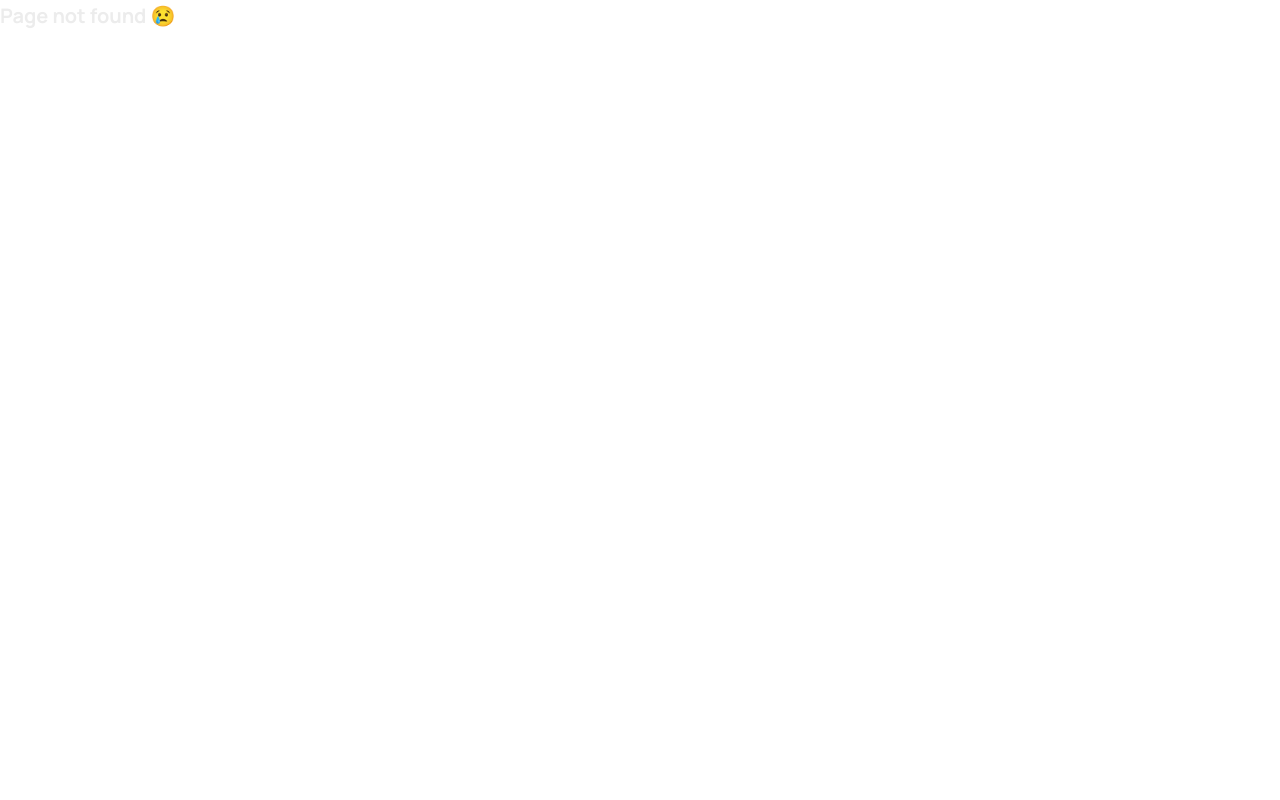
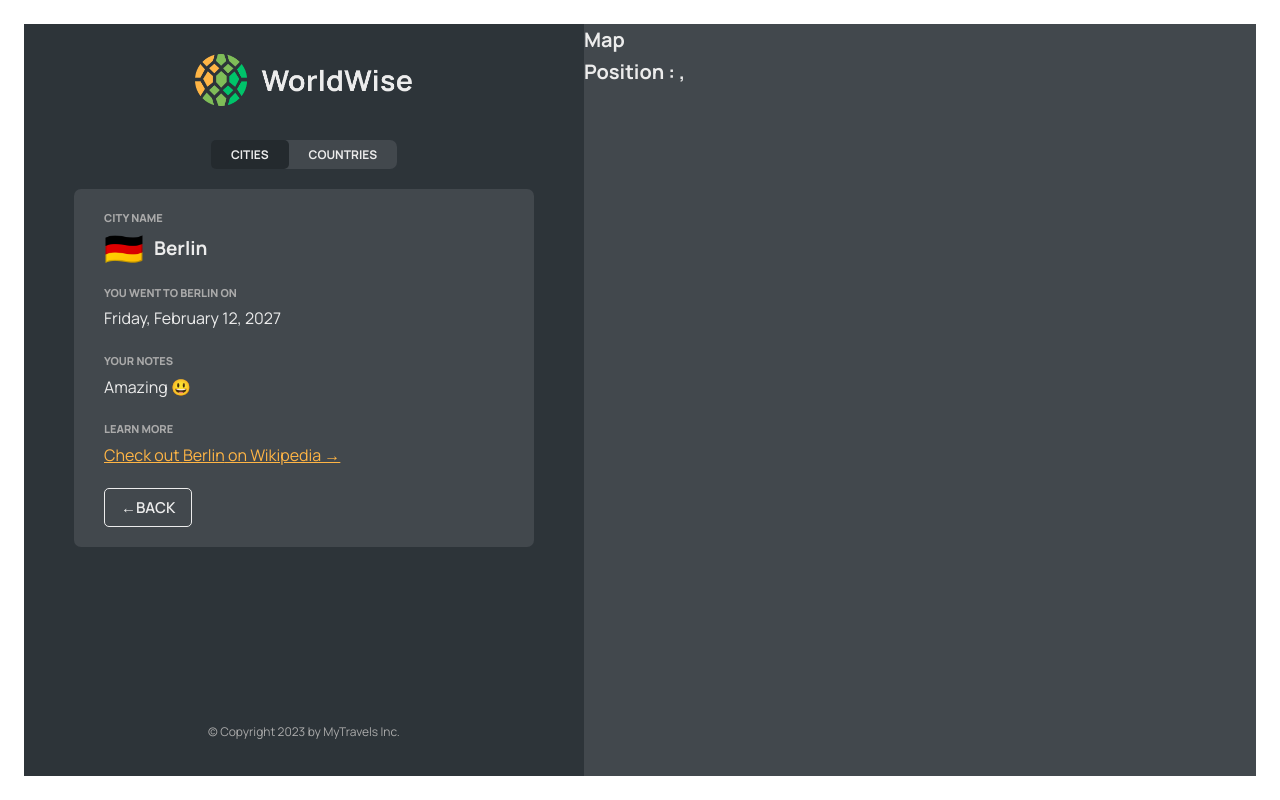
Before and after one commit to GabrielVoicu89/myTrips, a React (Vite) app: page /app/cities/1 in a window 1280 px wide. Before the commit this address had no page. Built offline with nearby package versions, Linux system fonts and the light colour scheme; data requests are answered from the project's data file.

Commit message:
added useContext

```diff
--- a/data/cities.json
+++ b/data/cities.json
@@ -37,7 +37,7 @@
       "id": 73930385
     },
     {
-      "cityName": "Madrid",
+      "cityName": "Barcelona",
       "country": "Spain",
       "emoji": "🇪🇸",
       "date": "2027-07-15T08:22:53.976Z",
--- a/src/App.jsx
+++ b/src/App.jsx
@@ -1,5 +1,4 @@
-import { BrowserRouter, Route, Routes } from "react-router-dom";
-import { useEffect, useState } from "react";
+import { BrowserRouter, Navigate, Route, Routes } from "react-router-dom";
 
 import Product from "./pages/Product";
 import Pricing from "./pages/Pricing";
@@ -9,53 +8,30 @@ import AppLayout from "./pages/AppLayout";
 import Login from "./pages/Login";
 import CityList from "./components/CityList";
 import CountryList from "./components/CountryList";
-
-const BASE_URL = "http://localhost:8000";
+import City from "./components/City";
+import Form from "./components/Form";
+import { CitiesProvider } from "./contexts/CitiesContext";
 
 function App() {
-  const [cities, setCities] = useState([]);
-  const [isLoading, setIsLoading] = useState(true);
-
-  useEffect(() => {
-    async function fetchCities() {
-      try {
-        const res = await fetch(`${BASE_URL}/cities`);
-        const data = await res.json();
-        setCities(data);
-      } catch {
-        alert("There was an error loading");
-      } finally {
-        setIsLoading(false);
-      }
-    }
-    fetchCities();
-  }, []);
-
   return (
+    <CitiesProvider>
       <BrowserRouter>
         <Routes>
           <Route index element={<Homepage />} />
           <Route path="pricing" element={<Pricing />} />
           <Route path="product" element={<Product />} />
-        <Route path="/login" element={<Login />} />
+          <Route path="login" element={<Login />} />
           <Route path="app" element={<AppLayout />}>
-          <Route
-            index
-            element={<CityList cities={cities} isLoading={isLoading} />}
-          />
-          <Route
-            path="cities"
-            element={<CityList cities={cities} isLoading={isLoading} />}
-          />
-          <Route
-            path="countries"
-            element={<CountryList cities={cities} isLoading={isLoading} />}
-          />
-          <Route path="form" element={<p>form</p>} />
+            <Route index element={<Navigate replace to="cities" />} />
+            <Route path="cities" element={<CityList />} />
+            <Route path="cities/:id" element={<City />} />
+            <Route path="countries" element={<CountryList />} />
+            <Route path="form" element={<Form />} />
           </Route>
           <Route path="*" element={<PageNotFound />} />
         </Routes>
       </BrowserRouter>
+    </CitiesProvider>
   );
 }
 
--- /dev/null
+++ b/src/components/BackButton.jsx
@@ -0,0 +1,19 @@
+import { useNavigate } from "react-router-dom";
+import Button from "./Button";
+
+function BackButton() {
+  const navigate = useNavigate();
+  return (
+    <Button
+      type="back"
+      onClick={(e) => {
+        e.preventDefault();
+        navigate(-1);
+      }}
+    >
+      &larr;Back
+    </Button>
+  );
+}
+
+export default BackButton;
--- /dev/null
+++ b/src/components/Button.jsx
@@ -0,0 +1,10 @@
+import styles from "./Button.module.css";
+function Button({ children, onClick, type }) {
+  return (
+    <button onClick={onClick} className={`${styles.btn} ${styles[type]}`}>
+      {children}
+    </button>
+  );
+}
+
+export default Button;
--- a/src/components/City.jsx
+++ b/src/components/City.jsx
@@ -1,4 +1,9 @@
+import { useParams } from "react-router-dom";
 import styles from "./City.module.css";
+import { useEffect } from "react";
+import { useCities } from "../contexts/CitiesContext";
+import Spinner from "./Spinner";
+import BackButton from "./BackButton";
 
 const formatDate = (date) =>
   new Intl.DateTimeFormat("en", {
@@ -9,15 +14,16 @@ const formatDate = (date) =>
   }).format(new Date(date));
 
 function City() {
-  // TEMP DATA
-  const currentCity = {
-    cityName: "Lisbon",
-    emoji: "🇵🇹",
-    date: "2027-10-31T15:59:59.138Z",
-    notes: "My favorite city so far!",
-  };
+  const { id } = useParams();
+  const { getCity, currentCity, isLoading } = useCities();
+
+  useEffect(() => {
+    getCity(id);
+  }, [id]);
 
   const { cityName, emoji, date, notes } = currentCity;
+
+  if (isLoading) return <Spinner />;
 
   return (
     <div className={styles.city}>
@@ -52,7 +58,7 @@ function City() {
       </div>
 
       <div>
-        <ButtonBack />
+        <BackButton />
       </div>
     </div>
   );
--- a/src/components/City.module.css
+++ b/src/components/City.module.css
@@ -3,7 +3,7 @@
   max-height: 70%;
   background-color: var(--color-dark--2);
   border-radius: 7px;
-  overflow: scroll;
+  overflow: auto;
 
   width: 100%;
   display: flex;
--- a/src/components/CityItem.jsx
+++ b/src/components/CityItem.jsx
@@ -1,4 +1,6 @@
+import { Link } from "react-router-dom";
 import styles from "./CityItem.module.css";
+import { useCities } from "../contexts/CitiesContext";
 
 const formatDate = (date) =>
   new Intl.DateTimeFormat("en", {
@@ -8,13 +10,21 @@ const formatDate = (date) =>
   }).format(new Date(date));
 
 function CityItem({ city }) {
-  const { cityName, emoji, date } = city;
+  const { cityName, emoji, date, id, position } = city;
+  const { currentCity } = useCities();
   return (
-    <li className={styles.cityItem}>
-      <span className={styles.emoji}>{emoji}</span>
-      <h3 className={styles.name}>{cityName}</h3>
-      <time className={styles.date}>{formatDate(date)}</time>
-      <button className={styles.deleteBtn}>&times;</button>
+    <li>
+      <Link
+        className={`${styles.cityItem} ${
+          id === currentCity.id ? styles["cityItem--active"] : ""
+        }`}
+        to={`${id}?lat=${position.lat}&lng=${position.lng}`}
+      >
+        <span className={styles.emoji}>{emoji}</span>
+        <h3 className={styles.name}>{cityName}</h3>
+        <time className={styles.date}>{formatDate(date)}</time>
+        <button className={styles.deleteBtn}>&times;</button>
+      </Link>
     </li>
   );
 }
--- a/src/components/CityList.jsx
+++ b/src/components/CityList.jsx
@@ -2,8 +2,10 @@ import CityItem from "./CityItem";
 import styles from "./CityList.module.css";
 import Spinner from "./Spinner";
 import Message from "./Message";
+import { useCities } from "../contexts/CitiesContext";
 
-function CityList({ cities, isLoading }) {
+function CityList() {
+  const { cities, isLoading } = useCities();
   if (isLoading) {
     return <Spinner />;
   }
--- a/src/components/CountryList.jsx
+++ b/src/components/CountryList.jsx
@@ -3,8 +3,10 @@ import styles from "./CountryList.module.css";
 import Spinner from "./Spinner";
 import Message from "./Message";
 import CountryItem from "./CountryItem";
+import { useCities } from "../contexts/CitiesContext";
 
-function CountryList({ isLoading, cities }) {
+function CountryList() {
+  const { isLoading, cities } = useCities();
   if (isLoading) {
     return <Spinner />;
   }
--- a/src/components/Form.jsx
+++ b/src/components/Form.jsx
@@ -3,6 +3,8 @@
 import { useState } from "react";
 
 import styles from "./Form.module.css";
+import Button from "./Button";
+import BackButton from "./BackButton";
 
 export function convertToEmoji(countryCode) {
   const codePoints = countryCode
@@ -49,8 +51,8 @@ function Form() {
       </div>
 
       <div className={styles.buttons}>
-        <button>Add</button>
-        <button>&larr; Back</button>
+        <Button type="primary">Add</Button>
+        <BackButton />
       </div>
     </form>
   );
--- a/src/components/Map.jsx
+++ b/src/components/Map.jsx
@@ -1,7 +1,24 @@
+import { useNavigate, useSearchParams } from "react-router-dom";
 import styles from "./Map.module.css";
 
 function Map() {
-  return <div className={styles.mapContainer}>map</div>;
+  const navigate = useNavigate();
+  const [searchParams, setSearchParams] = useSearchParams();
+  const lat = searchParams.get("lat");
+  const lng = searchParams.get("lng");
+  return (
+    <div
+      className={styles.mapContainer}
+      onClick={() => {
+        navigate("form");
+      }}
+    >
+      <h1>Map</h1>
+      <h1>
+        Position : {lat} ,{lng}
+      </h1>
+    </div>
+  );
 }
 
 export default Map;
--- /dev/null
+++ b/src/contexts/CitiesContext.jsx
@@ -0,0 +1,62 @@
+import { createContext, useContext, useEffect, useState } from "react";
+
+const BASE_URL = "http://localhost:8000";
+
+const CitiesContext = createContext();
+
+function CitiesProvider({ children }) {
+  const [cities, setCities] = useState([]);
+  const [isLoading, setIsLoading] = useState(true);
+  const [currentCity, setCurrentCity] = useState({});
+
+  useEffect(() => {
+    async function fetchCities() {
+      try {
+        setIsLoading(true);
+        const res = await fetch(`${BASE_URL}/cities`);
+        const data = await res.json();
+        setCities(data);
+      } catch {
+        alert("There was an error loading");
+      } finally {
+        setIsLoading(false);
+      }
+    }
+    fetchCities();
+  }, []);
+
+  async function getCity(id) {
+    setIsLoading(true);
+    try {
+      const res = await fetch(`${BASE_URL}/cities/${id}`);
+      const data = await res.json();
+      setCurrentCity(data);
+    } catch {
+      alert("There was an error loading");
+    } finally {
+      setIsLoading(false);
+    }
+  }
+
+  return (
+    <CitiesContext.Provider
+      value={{
+        cities,
+        isLoading,
+        currentCity,
+        getCity,
+      }}
+    >
+      {children}
+    </CitiesContext.Provider>
+  );
+}
+
+function useCities() {
+  const context = useContext(CitiesContext);
+  if (context === undefined)
+    throw new Error("CitiesContext was used outside of the provider");
+  return context;
+}
+
+export { CitiesProvider, useCities };
```
Lines whose indentation alone changed are shown as unchanged.
